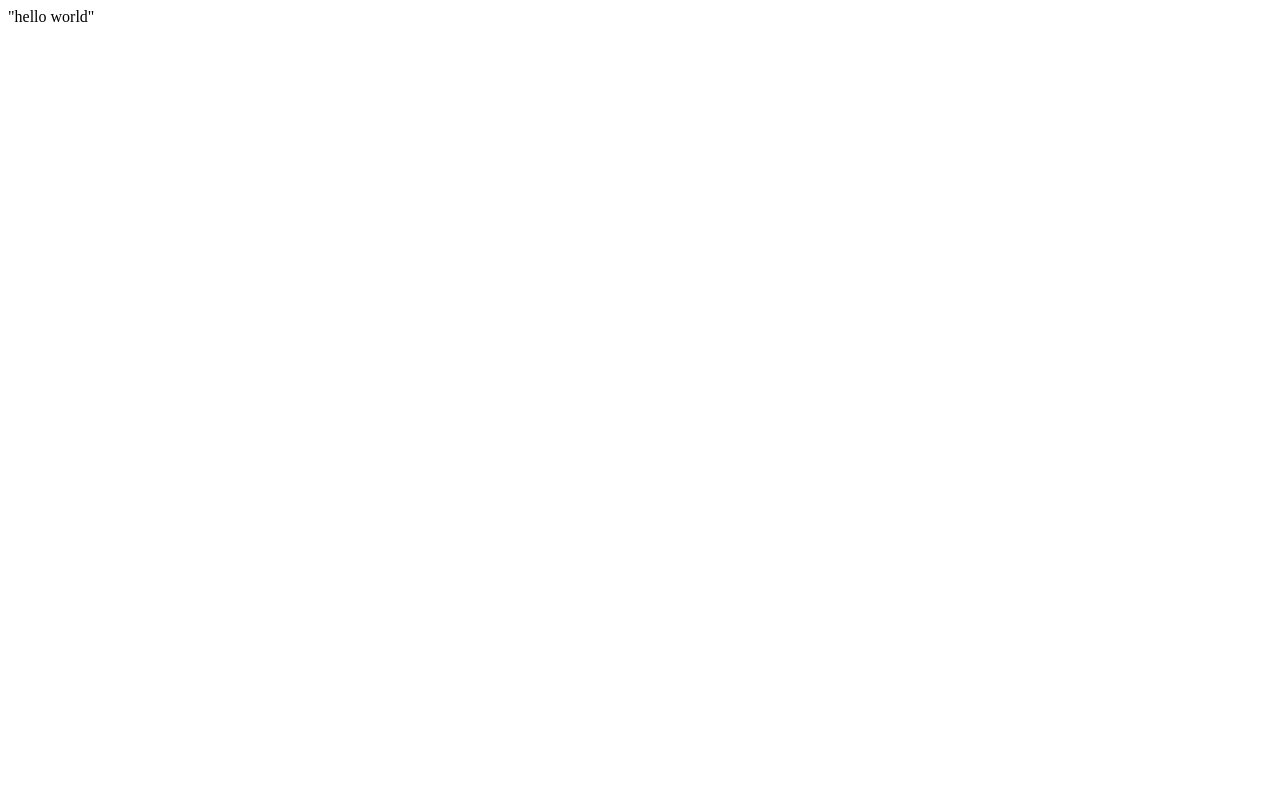
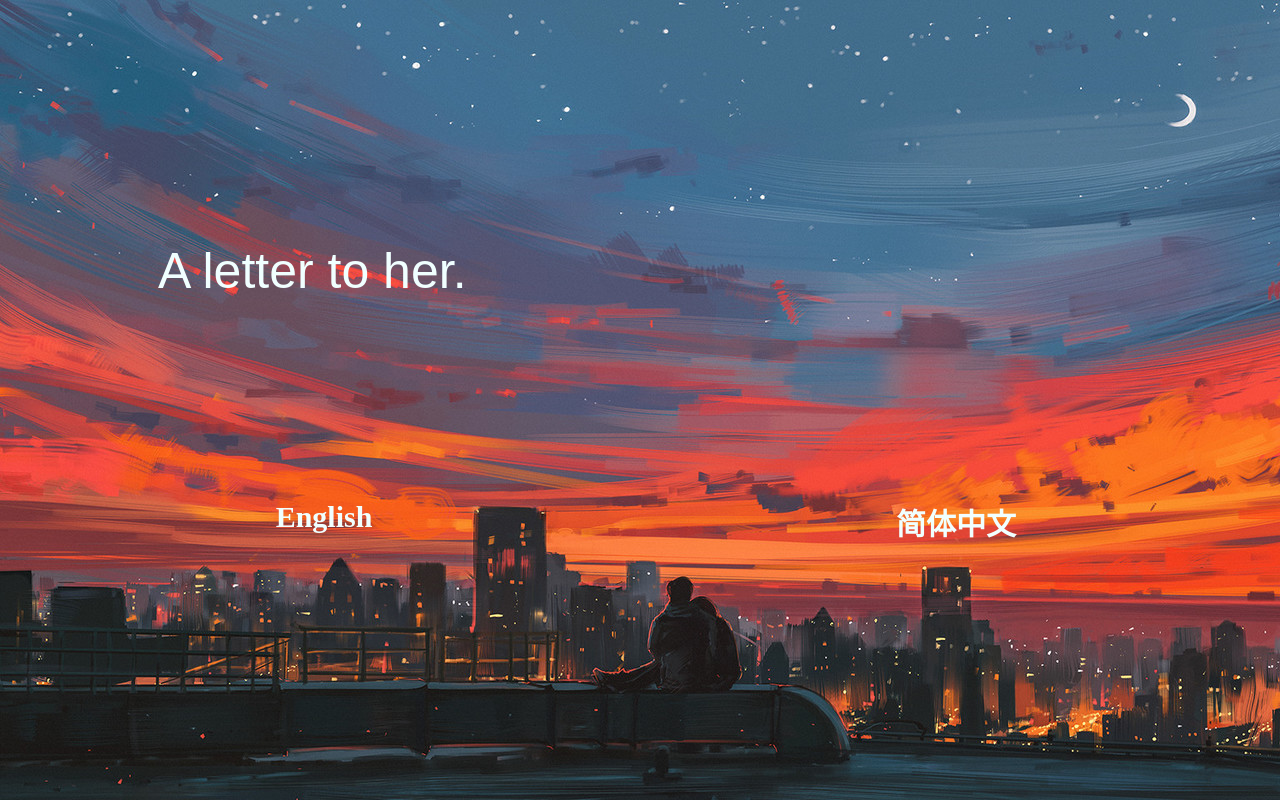
Before and after one commit to jc31415/jc31415.github.io, a plain HTML site: page index.html in a window 1280 px wide. Drawn offline with Linux system fonts and the light colour scheme.

Commit message:
Update index.html

```diff
--- a/index.html
+++ b/index.html
@@ -1 +1,49 @@
-"hello world"
+<html>
+
+		<title>LoveLetter</title>
+        <link rel="stylesheet" href="style.css">
+    <br>
+    <br>
+    <br>
+    <br>
+    <br>
+    <br>
+    <br>
+    <br>
+    <br>
+    <br>
+    <br>
+    <br>
+    <br>
+    <head1>
+        A letter to her.
+    </head1>
+
+    <center>
+	<body background="content1.jpg">
+
+        <div id="container">
+            <div id="content1">
+                <div id="innercontent1">
+                    <ul1>
+                        <li>
+                            <a href="main.html" class="enter"><b>English</b></a>
+                        </li>
+                    </ul1>
+                </div>
+            </div>
+            <div id="content2">
+                <div id="innercontent2">
+                    <ul2>
+                        <li>
+                            <a href="sub.html" class="exit"><b>简体中文</b></a>
+                        </li>
+                    </ul2>
+                </div>
+            </div>
+        </div>
+
+	</body>
+    </center>
+
+</html>
```
